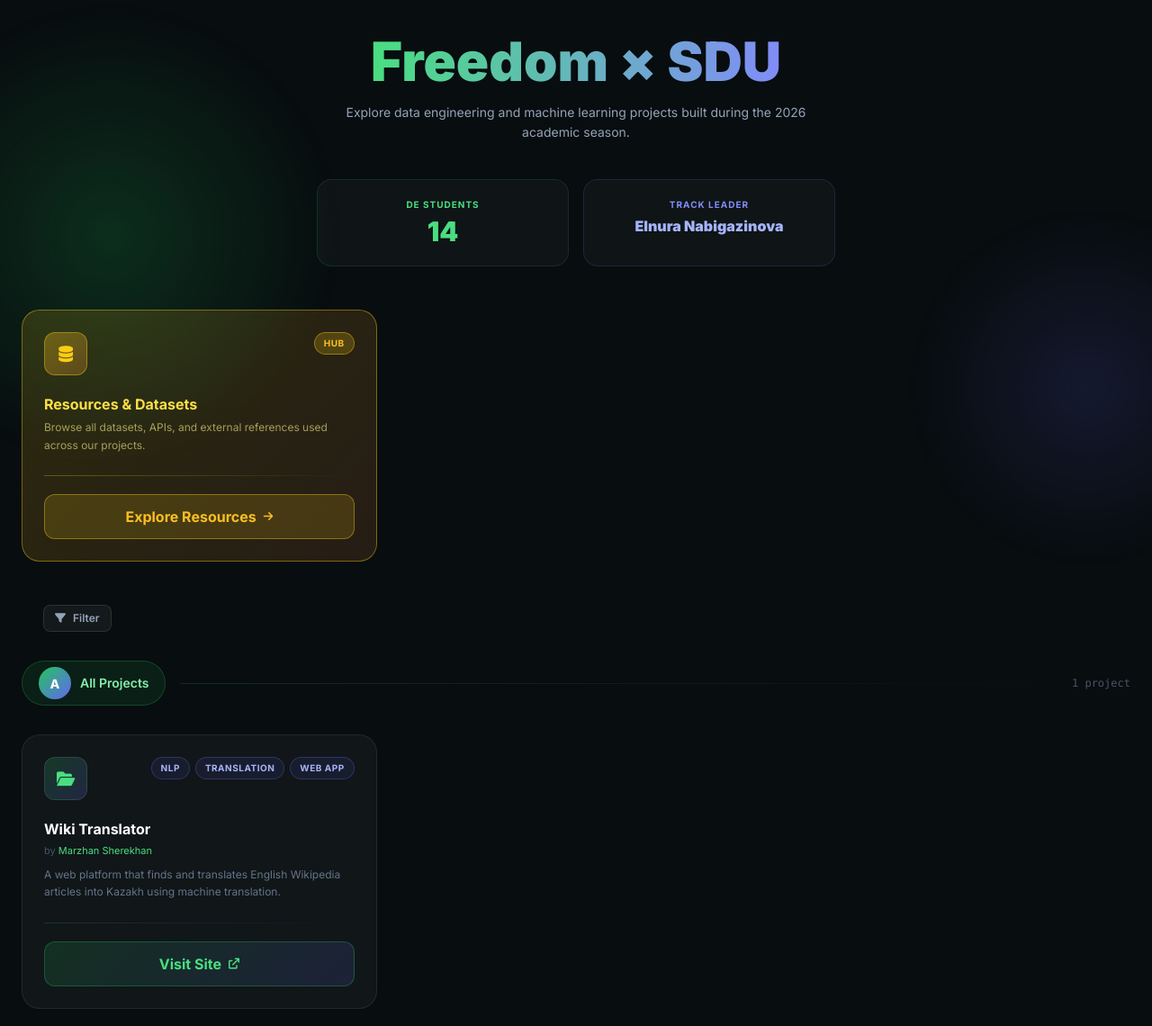
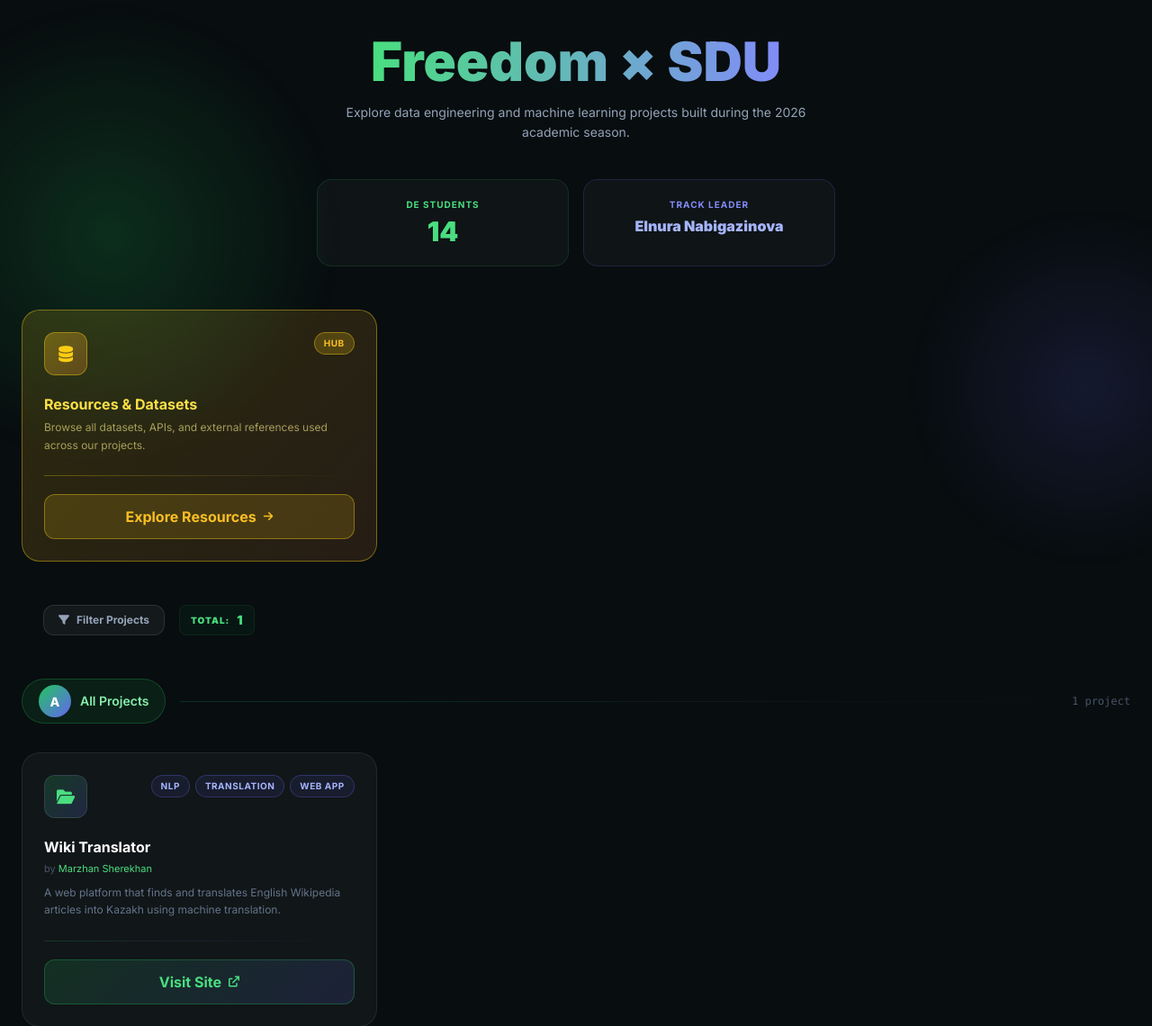
Before and after one commit to qaraqiya/DE-PROJECT_PORTAL, a FastAPI app: page / in a window 1280 px wide. Shown: the part 97-1237 px from the top of the page at 90% size. Run offline with FastAPI, Linux system fonts and the light colour scheme; data that the repository does not hold is empty; some libraries are stand-ins or nearby versions.

Commit message:
Revamp filter section in index.html

```diff
--- a/templates/index.html
+++ b/templates/index.html
@@ -270,18 +270,27 @@
                 </a>
             </div>
 
-            <!-- TAG FILTER -->
-       <div class="container mx-auto px-6 mb-8">
-    <div class="flex items-center gap-3 mb-6">
+             <div class="container mx-auto px-6 mb-12">
+                <div class="flex items-center gap-4 mb-6">
+                    <button id="toggle-filter" class="flex items-center gap-2 px-4 py-2 rounded-xl bg-white/5 border border-white/10 text-xs font-bold text-slate-400 hover:bg-white/10 hover:border-green-500/30 hover:text-green-400 transition-all cursor-pointer">
+                        <i class="fa-solid fa-filter"></i>
+                        <span>Filter Projects</span>
+                    </button>
 
-        <button id="toggle-filter" class="flex items-center gap-2 px-3 py-1.5 rounded-lg bg-white/5 border border-white/10 text-xs font-semibold text-slate-400 hover:bg-white/10 hover:border-green-500/30 hover:text-green-400 transition-all cursor-pointer">
-            <i class="fa-solid fa-filter"></i>
-            <span>Filter</span>
-        </button>
+                    <div class="flex items-center gap-2 px-3 py-1.5 rounded-lg bg-green-500/5 border border-green-500/10">
+                        <span class="text-[10px] font-black text-green-400 uppercase tracking-widest">Total:</span>
+                        <span class="text-sm font-black text-green-400">
+                            {% set total_projects = namespace(count=0) %}
+                            {% for student, student_projects in projects.items() %}
+                                {% set total_projects.count = total_projects.count + student_projects|length %}
+                            {% endfor %}
+                            {{ total_projects.count }}
+                        </span>
+                    </div>
                 </div>
 
                 <div id="filter-panel" class="hidden bg-white/[0.02] border border-white/5 rounded-2xl p-6 transition-all duration-300">
-        <p class="text-[10px] font-bold text-slate-500 uppercase tracking-widest mb-4">Select Tags to Filter:</p>
+                    <p class="text-[10px] font-bold text-slate-500 uppercase tracking-widest mb-4">Select Categories:</p>
                     <div id="tag-filters" class="flex flex-wrap gap-2">
                         {% for tag in all_tags %}
                         <button class="tag-btn text-[11px] font-bold uppercase tracking-wider px-4 py-2 rounded-full border transition-all duration-200 cursor-pointer"
```
Lines whose indentation alone changed are shown as unchanged.
